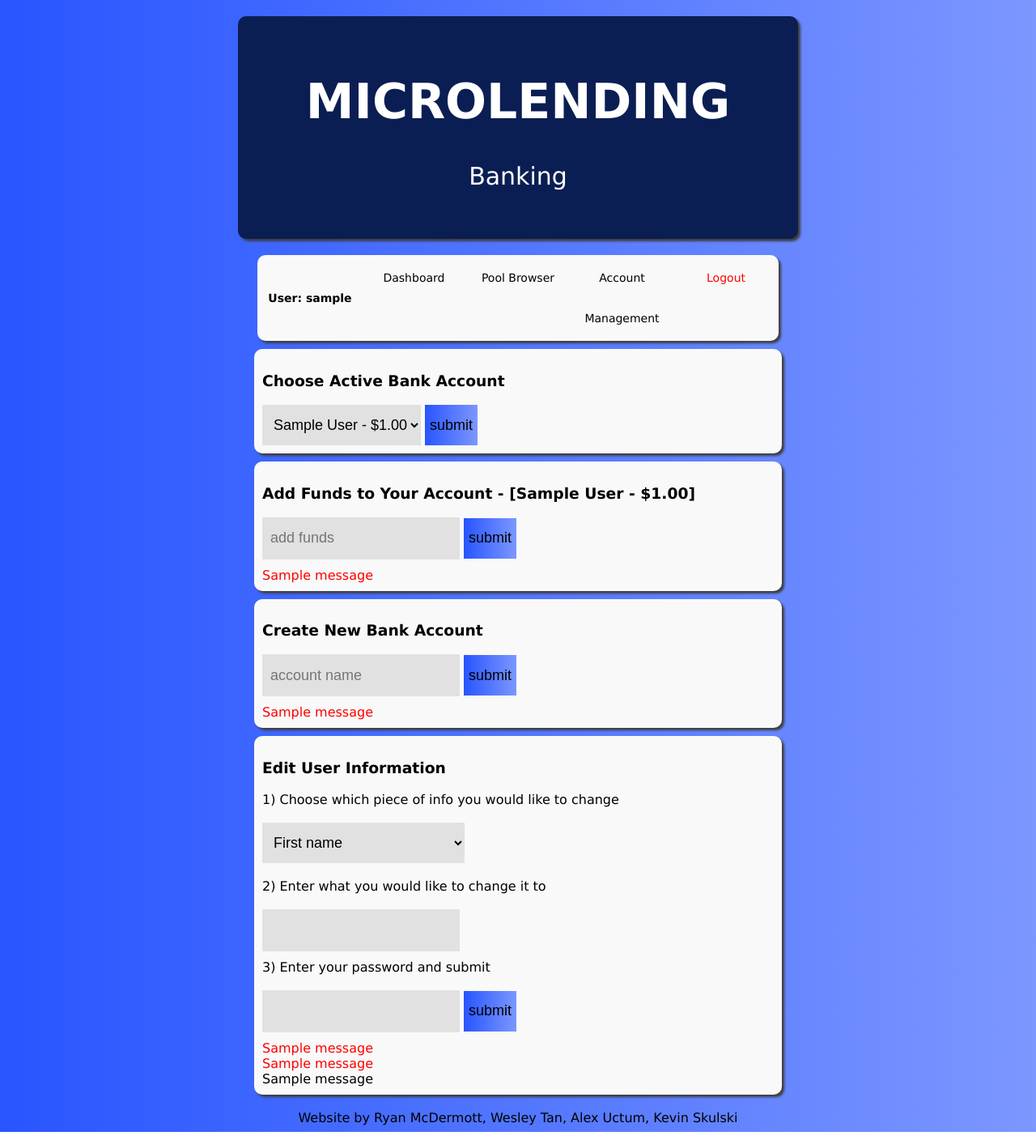
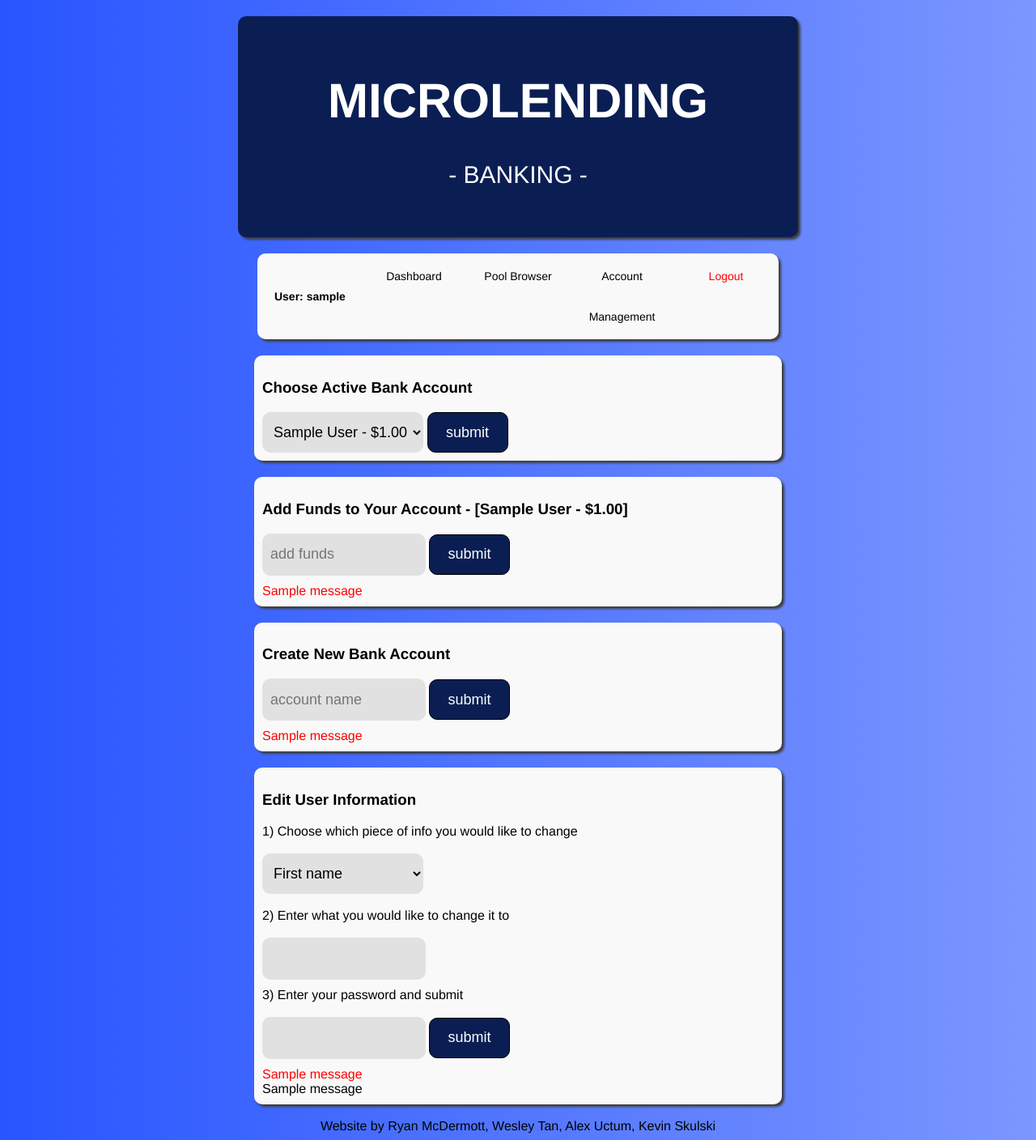
Before and after one commit to tanwesley/microlending_project, a Flask app: page /accountManagement in a window 1280 px wide. Shown: the whole page at 81% size. Run offline with Flask 2, Linux system fonts and the light colour scheme; the visitor is signed in with stand-in values (Sample User, id 1); tables that the repository leaves empty hold one stand-in row (values such as "Sample post"); one stand-in notice (Sample message) is shown; parts of the project's set-up code (start-up, migrations or seed data) failed here and were passed over.

Commit message:
Finished functionality for bankManagement page and adjusted styling of the site

```diff
--- a/app/routes.py
+++ b/app/routes.py
@@ -1,7 +1,9 @@
+import time
+
 from flask import Blueprint, request, render_template, url_for, redirect, session, flash
 from functools import wraps
 from database import db
-from models import User, PoolContribution, LoanRequest
+from models import User, PoolContribution, LoanRequest, Loan
 from models import Pool
 from models import BankAccount
 import bcrypt
@@ -249,8 +251,11 @@ def poolBrowser():
                 temp.append(pool)
         pools = temp
 
+    # Get active bank account to display towards the top
+    bankAccount = BankAccount.query.filter_by(id=session["active_bank_account_id"])
+
     return render_template("poolBrowser.html", chosenCategory=chosenCategory, categories=categories,
-                           pools=pools, user=user)
+                           pools=pools, user=user, bankAccount=bankAccount)
 
 
 # Form function for the poolBrowser page
@@ -421,7 +426,7 @@ def changeUserInformation():
 
     # Make sure all text boxes are actually properly filled out
     if changeTo == "" or password == "":
-        flash("You must fill out the required text fields", "editInfoMissingFieldsError")
+        flash("You must fill out the required text fields", "editInfoError")
         return redirect(url_for(".accountManagement"))
 
     # Check if password matches password found in database, then change the requested item
@@ -435,7 +440,7 @@ def changeUserInformation():
         elif infoToChange == "password":
             user.password = changeTo
     else:
-        flash("Password incorrect - please try again", "editInfoPasswordError")
+        flash("Password incorrect - please try again", "editInfoError")
         return redirect(url_for(".accountManagement"))
 
     # Save the change to the database
@@ -495,5 +500,55 @@ def createNewPool():
 @login_required
 @bank_manager_required
 def approveLoanRequest():
+    # Grab the interest rate from the text box. If no interest rate is specified, set it to 2%.
+    interestRate = request.form.get("interest rate")
+
+    if interestRate == "":
+        interestRate = "2"
+
+    # Makes sure whatever was entered by the user is actually a number. If it isn't, an error message will be displayed.
+    if not re.match(r'^[1-9]\d*(\.\d{1,2})?$', interestRate):
+        flash("Please enter a valid number", "approveLoanRequestError")
+        return redirect(url_for(".bankManagement"))
+
+    # Now that we know it is a number, we can covert it to a float
+    interestRate = float(interestRate)
+
+    # Make sure the number entered is between 0-100. If it isn't, an error message will be displayed
+    if interestRate > 100:
+        flash("Please enter a number between 0-100", "approveLoanRequestError")
+        return redirect(url_for(".bankManagement"))
+
+    # Get the loan id from the hidden field in the form and create a loanRequest object with it
+    loanRequestId = request.form.get("loanRequestId")
+    loanRequest = LoanRequest.query.filter_by(id=loanRequestId).first()
+
+    # Create loan model and add it to the database
+    loan = Loan(loanRequest.amount, interestRate, time.time(), loanRequest.user_id)
+    db.session.add(loan)
+
+    # Delete the loan request from the database
+    LoanRequest.query.filter_by(id=loanRequestId).delete()
+
+    # Query the pool taken from and subtract the amount taken from it
+    pool = Pool.query.filter_by(id=loanRequest.pool_id).first()
+    pool.amount -= loanRequest.amount
+
+    # Save the changes to the database
+    db.session.commit()
 
     return redirect(url_for(".bankManagement"))
+
+
+@main.route("/denyLoanRequest", methods=["POST"])
+@login_required
+@bank_manager_required
+def denyLoanRequest():
+    # Get the loan id from the hidden field in the form and delete loanRequest object with it
+    loanRequestId = request.form.get("loanRequestId")
+    LoanRequest.query.filter_by(id=loanRequestId).delete()
+
+    # Save the changes to the database
+    db.session.commit()
+
+    return redirect(url_for(".bankManagement"))
--- a/app/static/styles/headerStyle.css
+++ b/app/static/styles/headerStyle.css
@@ -45,37 +45,3 @@ td {
 td:hover {
     background-image: linear-gradient(to right, #3B64FF, #8BA3FF);
 }
-
-.title {
-    font-size: 60px;
-    display: block;
-    padding-bottom: 20px;
-}
-
-.categoryList {
-    font-size: 18px;
-    background-color: #E1E1E1;
-    height: 50px;
-    border: none;
-    outline: none;
-    padding-left: 10px;
-}
-
-button {
-    font-size: large;
-    height: 50px;
-    border: none;
-    outline: none;
-    background-image: linear-gradient(to right, #2855FF, #7C97FF);
-}
-button:hover {
-    background-image: linear-gradient(to right, #3B64FF, #8BA3FF);
-}
-button:active {
-    background-image: linear-gradient(to right, #2855FF, #7C97FF);
-}
-
-.submitButton {
-    font-size: 18px;
-    width: 50px;
-}
--- a/app/static/styles/poolStyle.css
+++ b/app/static/styles/poolStyle.css
@@ -1,74 +1,77 @@
-.root {
-    font-family: Verdana;
+/* General */
+body {
+    font-family: Helvetica;
     background-image: linear-gradient(to right, #2855FF, #7C97FF);
+}
+
+div {
+    width: 50%;
+    background-color: #F9F9F9;
+    margin: 10px auto auto auto;
+    padding: 10px 10px 10px 10px;
+    box-shadow: 3px 3px 3px #3E3E3E;
+    border-radius: 10px;
+}
+
+button {
+    font-size: large;
+    height: 50px;
+    width: 100px;
+    border: 1px solid black;
+    outline: none;
+    background: #0B1E53;
+    color: white;
+    border-radius: 10px;
+}
+button:hover {
+    background: #253152;
+}
+
+input {
+    outline: none;
+    height: 50px;
+    background-color: #E1E1E1;
+    border: none;
+    margin-bottom: 10px;
+    padding-left: 10px;
+    font-size: 18px;
+    border-radius: 10px;
+}
+
+select {
+    font-size: 18px;
+    background-color: #E1E1E1;
+    height: 50px;
+    border: none;
+    outline: none;
+    padding-left: 10px;
+    border-radius: 10px;
+}
+option:nth-child(even) {
+    background-color: white;
+}
+
+form {
+    display: inline-block;
+}
+
+footer {
+    text-align: center;
+}
+
+.fullWidthForm {
+    width: 100%;
+}
+
+/* poolBrowser.html */
+.titleDiv {
+    text-align: center;
 }
 
 .title {
     font-size: 60px;
     display: block;
     padding-bottom: 20px;
-}
-
-.center {
-    margin-left: auto;
-    margin-right: auto;
-  }
-
-.categoryList {
-    font-size: 18px;
-    background-color: #E1E1E1;
-    height: 50px;
-    border: none;
-    outline: none;
-    padding-left: 10px;
-}
-
-option {
-    border: 1px solid gray;
-}
-option:nth-child(even) {
-    background-color:white;
-}
-
-button {
-    font-size: large;
-    height: 50px;
-    border: none;
-    outline: none;
-    background-image: linear-gradient(to right, #2855FF, #7C97FF);
-}
-button:hover {
-    background-image: linear-gradient(to right, #3B64FF, #8BA3FF);
-}
-
-.submitButton {
-    font-size: 18px;
-    width: 50px;
-}
-
-.approveButton {
-    background-image: linear-gradient(to right, #28FF32, #88FF7C);
-    width: 15%;
-}
-.approveButton:hover {
-    background-image: linear-gradient(to right, #3BFF3E, #9BFF8B);
-}
-
-.denyButton {
-    background-image: linear-gradient(to right, #FF2828, #FF7C7C);
-    width: 15%;
-}
-.denyButton:hover {
-    background-image: linear-gradient(to right, #FF3B3B, #FF8B8B);
-}
-
-.poolContainer {
-    width: 50%;
-    background-color: #F9F9F9;
-    margin: 10px auto auto auto;
-    padding: 10px 10px 10px 10px;
-    box-shadow: 3px 3px 3px #3E3E3E;
-    border-radius: 10px;
 }
 
 .poolName {
@@ -90,23 +93,40 @@ button:hover {
     padding: 50px 0px 50px 0px;
 }
 
-.poolTextbox {
-    outline: none;
-    height: 50px;
-    background-color: #E1E1E1;
-    border: none;
-    margin-bottom: 10px;
-    padding-left: 10px;
-    font-size: 18px;
+/* accountManagement.html */
+.accountManagementInput {
+    width: 30%;
 }
 
-.poolButton {
-    width: 100px;
+.accountManagementSelect {
+    width: 31.5%;
 }
 
-form {
-    display: inline-block;
+
+.submitButton {
+    font-size: 18px;
+    width: 50px;
 }
+
+.approveButton {
+    background: #0B530D;
+    width: 15%;
+}
+.approveButton:hover {
+    background: #255225;
+}
+
+.denyButton {
+    background: #530B0B;
+    width: 15%;
+}
+.denyButton:hover {
+    background: #522525;
+}
+
+
+
+
 .contribute {
     padding-left: 10px;
     width: auto;
--- a/app/templates/accountManagement.html
+++ b/app/templates/accountManagement.html
@@ -9,21 +9,21 @@
     <link rel="stylesheet" href="{{ url_for('static', filename='styles/poolStyle.css') }}">
 </head>
 
-<body class="root">
+<body>
     <!-- Header declaration -->
     {% with user=user %}
         {% include 'header.html' %}
     {% endwith %}
 
     <!-- Choose active bank account -->
-    <div class="poolContainer">
+    <div>
         <h3>Choose Active Bank Account</h3>
 
-        <form action="/switchBankAccounts" method="post">
-            <select name="accountDropDown" class="categoryList">
-                <option disabled selected value>{{ bankAccount.account_name }} - ${{ "%.2f" | format(bankAccount.micro_dollars) }}</option>
+        <form class="fullWidthForm" action="/switchBankAccounts" method="post">
+            <select class="accountManagementSelect" name="accountDropDown">
+                <option disabled selected value>{{ bankAccount.account_name }} - {{ "${:,.2f}".format(bankAccount.micro_dollars) }}</option>
                 {% for account in user.bank_accounts %}
-                    <option value="{{ account.id }}">{{ account.account_name }} - ${{ "%.2f" | format(account.micro_dollars) }}</option>
+                    <option value="{{ account.id }}">{{ account.account_name }} - {{ "${:,.2f}".format(account.micro_dollars) }}</option>
                 {% endfor %}
             </select>
 
@@ -32,11 +32,11 @@
     </div>
 
     <!-- Add funds to active account -->
-    <div class="poolContainer">
-        <h3>Add Funds to Your Account - [{{ bankAccount.account_name }} - ${{ "%.2f" | format(bankAccount.micro_dollars)}}]</h3>
+    <div>
+        <h3>Add Funds to Your Account - [{{ bankAccount.account_name }} - {{ "${:,.2f}".format(bankAccount.micro_dollars) }}]</h3>
 
-        <form action="/addFundsToActiveBankAccount" method="post">
-            <input class="poolTextbox" type="text" placeholder="add funds" name="add funds"/>
+        <form class="fullWidthForm" action="/addFundsToActiveBankAccount" method="post">
+            <input class="accountManagementInput" type="text" placeholder="add funds" name="add funds"/>
             <button type="submit">submit</button>
             {% with errors = get_flashed_messages(category_filter=["addFundsError"]) %}
                 {% if errors %}
@@ -50,11 +50,11 @@
     </div>
 
     <!-- Create new bank account section -->
-    <div class="poolContainer">
+    <div>
         <h3>Create New Bank Account</h3>
 
-        <form action="/createNewBankAccount" method="post">
-            <input class="poolTextbox" type="text" name="account name" placeholder="account name"/>
+        <form class="fullWidthForm" action="/createNewBankAccount" method="post">
+            <input class="accountManagementInput" type="text" name="account name" placeholder="account name"/>
             <button type="submit">submit</button>
             {% with errors = get_flashed_messages(category_filter=["createBankAccountMissingFieldError"]) %}
                 {% if errors %}
@@ -68,13 +68,13 @@
     </div>
 
     <!-- Change user information section -->
-    <div class="poolContainer">
+    <div>
         <h3>Edit User Information</h3>
 
-        <form action="/changeUserInformation" method="post">
+        <form class="fullWidthForm" action="/changeUserInformation" method="post">
             <span>1) Choose which piece of info you would like to change</span>
             <br><br>
-            <select style="width:250px;" name="infoDropDown" class="categoryList">
+            <select class="accountManagementSelect" name="infoDropDown">
                 <option value="first name">First name</option>
                 <option value="last name">Last name</option>
                 <option value="username">Username</option>
@@ -84,23 +84,15 @@
 
             <span>2) Enter what you would like to change it to</span>
             <br><br>
-            <input class="poolTextbox" type="text" name="newInformation"/>
+            <input class="accountManagementInput" type="text" name="newInformation"/>
             <br>
 
             <span>3) Enter your password and submit</span>
             <br><br>
-            <input class="poolTextbox" type="password" name="password"/>
+            <input class="accountManagementInput" type="password" name="password"/>
 
             <button type="submit">submit</button>
-            {% with errors = get_flashed_messages(category_filter=["editInfoMissingFieldsError"]) %}
-                {% if errors %}
-                    {% for error in errors %}
-                        <br>
-                        <span style="color:red;">{{ error }}</span>
-                    {% endfor %}
-                {% endif %}
-            {% endwith %}
-            {% with errors = get_flashed_messages(category_filter=["editInfoPasswordError"]) %}
+            {% with errors = get_flashed_messages(category_filter=["editInfoError"]) %}
                 {% if errors %}
                     {% for error in errors %}
                         <br>
@@ -121,6 +113,6 @@
 </body>
 
 <br>
-<footer style="text-align:center;">Website by Ryan McDermott, Wesley Tan, Alex Uctum, Kevin Skulski</footer>
+<footer>Website by Ryan McDermott, Wesley Tan, Alex Uctum, Kevin Skulski</footer>
 
 </html>
--- a/app/templates/header.html
+++ b/app/templates/header.html
@@ -11,7 +11,7 @@
 
 <div class="header">
     <h1>MICROLENDING</h1>
-    <p>Banking</p>
+    <p>- BANKING -</p>
 </div>
 
 <body class="root">
--- a/app/templates/login.html
+++ b/app/templates/login.html
@@ -9,7 +9,7 @@
   <link rel="stylesheet" type="text/css" href="{{ url_for('static',filename='styles/loginSignUpStyle.css') }}">
 </head>
 
-<body class="root">
+<body>
     <div class="formContainer">
         <form action="" method="post">
             <label class="titleLabel">login</label>
```
Also changed, not shown: app/static/styles/mainStyle.css (deleted, +0 -80 lines), app/templates/bankManagement.html (+18 -7 lines), app/templates/poolBrowser.html (+11 -9 lines).
